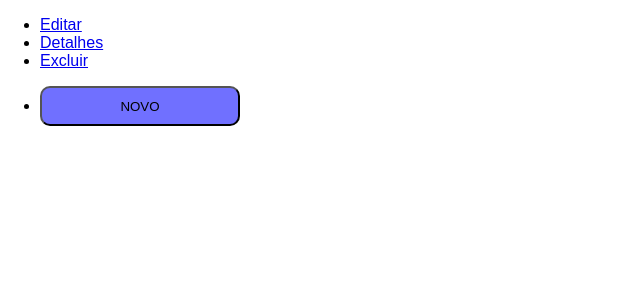
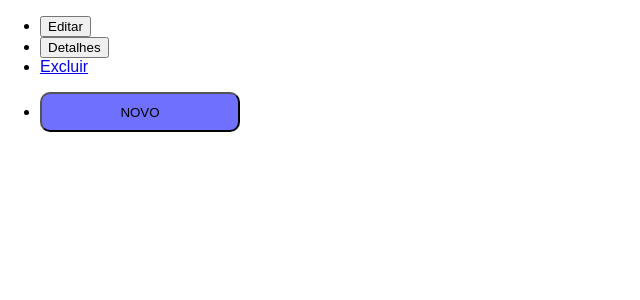
Before and after one commit to JoaoPedroPradella/ProjetoProgWeb, a PHP site: page /cad_cliente.php in a window 1280 px wide. Shown: the top 300 px of the page, without its empty margins (0-640 px from the left). Run offline with PHP 8.4, Linux system fonts and the light colour scheme; data that the repository does not hold is empty.

Commit message:
Update cad_cliente.php

```diff
--- a/cad_cliente.php
+++ b/cad_cliente.php
@@ -20,8 +20,8 @@
         <div class="container">
             <footer class="py-3 my-4">
                 <ul class="nav justify-content-center border-bottom pb-3 mb-3">
-                    <li class="nav-item"><a href="#" class="nav-link px-2 text-body-secondary" id="btn_edit">Editar</a></li>
-                    <li class="nav-item"><a href="#" class="nav-link px-2 text-body-secondary">Detalhes</a></li>
+                    <li class="nav-item"><button onclick = "alterarCadastro()" class="nav-link px-2 text-body-secondary" id="btn_editar" name="btn_editar">Editar</button></li>
+                    <li class="nav-item"><button onclick = "alterarCadastro()" class="nav-link px-2 text-body-secondary" id="btn_detalhes" name="btn_detalhes">Detalhes</button></li>
                     <li class="nav-item"><a href="#" class="nav-link px-2 text-body-secondary">Excluir</a></li>
                 </ul>
                 <ul class="nav justify-content-center">
@@ -83,12 +83,12 @@
                                 </div>
                                 <div class="form-floating mb-3" id="status">
                                     <div>
-                                        <input type="checkbox" id="txttel" name="txttel" checked>
-                                        <label for="txttel">Ativo</label>
+                                        <input type="checkbox" id="chk_status" name="chk_status" checked>
+                                        <label for="chk_status">Ativo</label>
                                     </div>
                                 </div>
                                 <button class="w-100 mb-2 btn btn-lg rounded-3 btn-primary" type="submit"
-                                    id="concluir">Cadastrar</button>
+                                    id="btn_concluir" name="btn_concluir">Cadastrar</button>
                             </form>
                         </div>
                     </div>
```
